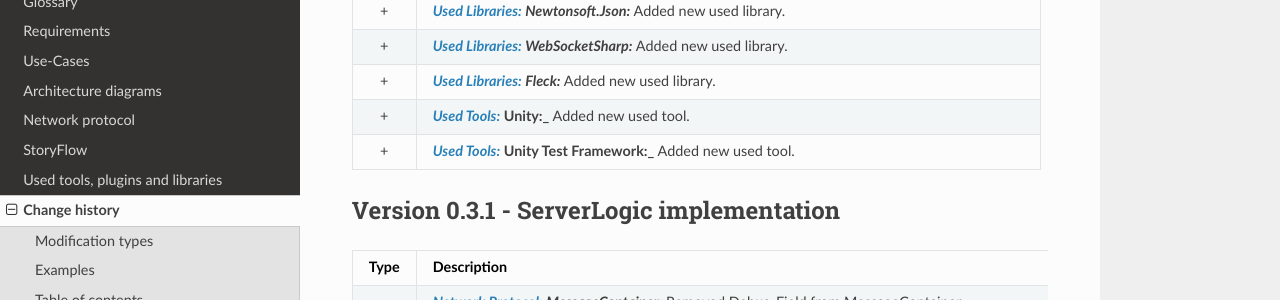
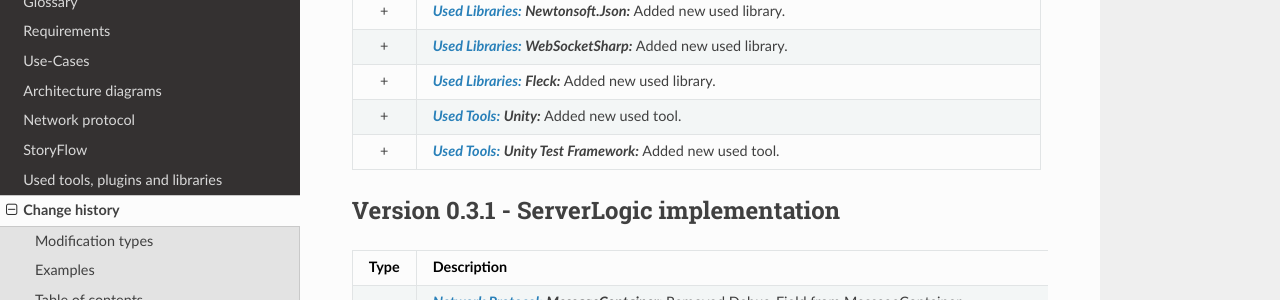
Before and after one commit to Brotenko/QualityQuest, an MkDocs documentation site: the page built from Docs/Technical Specifications - Markdown/docs/changehistory.md, in a window 1280 px wide and 900 px high, scrolled down 1810 px. Shown: the part 151-451 px from the top of the window. Built offline with MkDocs 1.6.1, drawn with Linux system fonts in a browser that asks for light colours; nearby versions of some CDN libraries.

```diff
--- a/Docs/Technical Specifications - Markdown/docs/changehistory.md
+++ b/Docs/Technical Specifications - Markdown/docs/changehistory.md
@@ -66,8 +66,8 @@ The change history is a chronologically ordered list of all changes between diff
 |   +   | **[_Used Libraries:_](../usedtools#used-libraries) _Newtonsoft.Json:_** Added new used library.                                                                 |
 |   +   | **[_Used Libraries:_](../usedtools#used-libraries) _WebSocketSharp:_** Added new used library.                                                                  |
 |   +   | **[_Used Libraries:_](../usedtools#used-libraries) _Fleck:_** Added new used library.                                                                           |
-|   +   | **[_Used Tools:_](../usedtools#used-tools) Unity:_** Added new used tool.                                                                                       |
-|   +   | **[_Used Tools:_](../usedtools#used-tools) Unity Test Framework:_** Added new used tool.                                                                        |
+|   +   | **[_Used Tools:_](../usedtools#used-tools) _Unity:_** Added new used tool.                                                                                       |
+|   +   | **[_Used Tools:_](../usedtools#used-tools) _Unity Test Framework:_** Added new used tool.                                                                        |
 
 </span>
 
```
